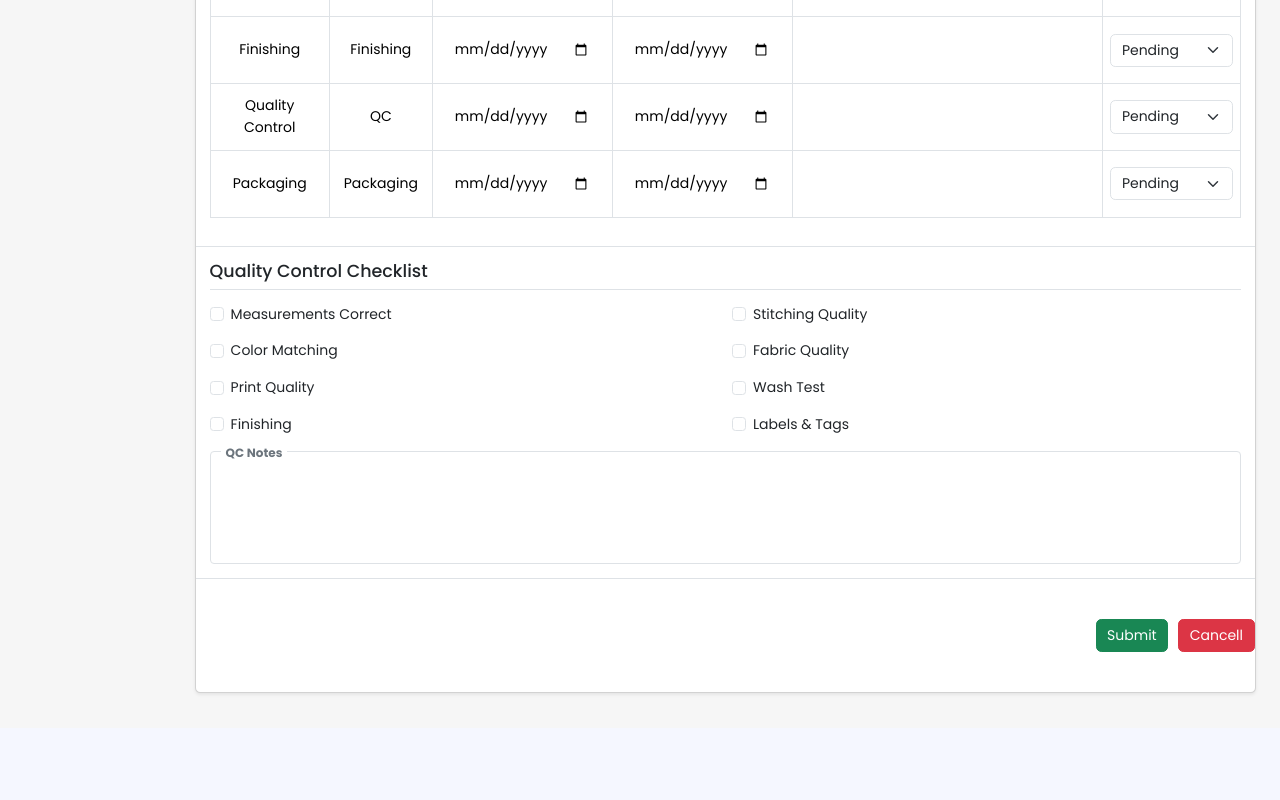
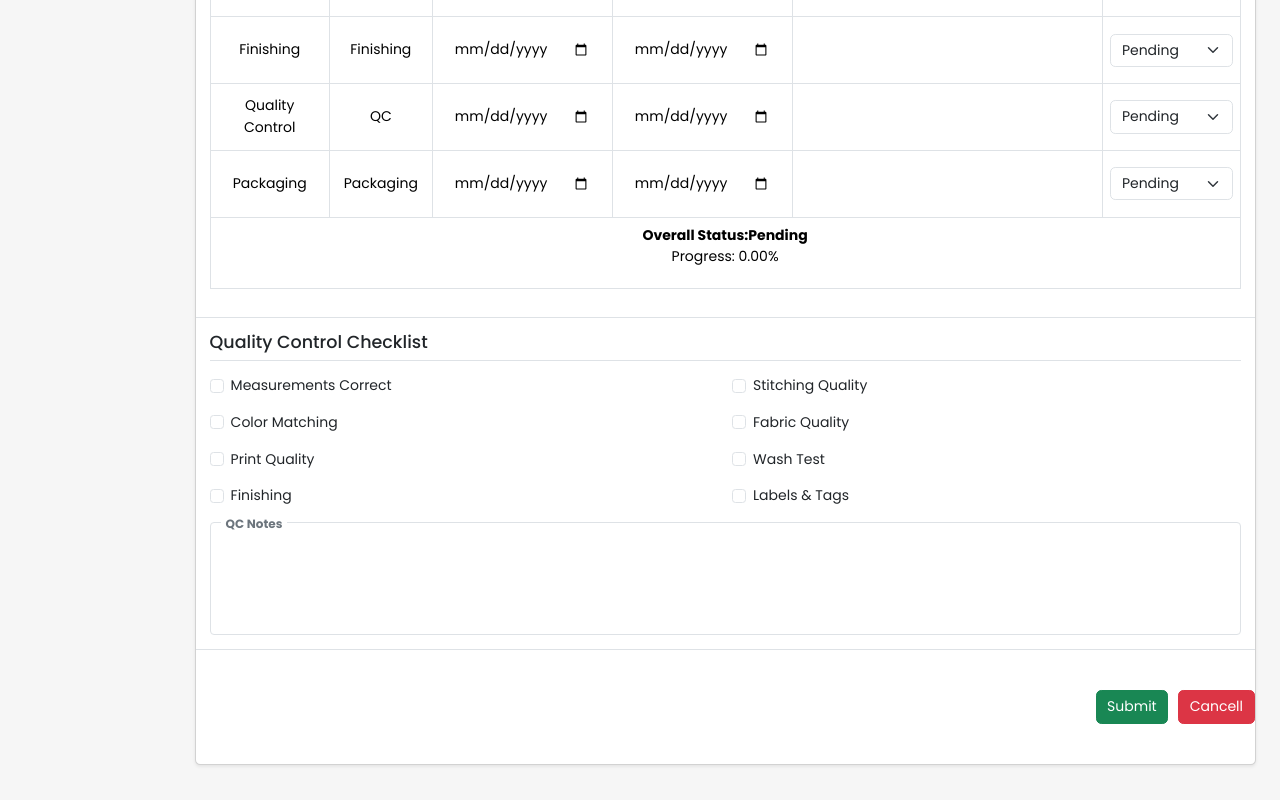
Before and after one commit to Randeepa123/Garment-management-system, a React (Create React App) app in the folder InvoiceApp-master/InvoiceApp-master/frontend/: page /addOrder in a window 1280 px wide. Shown: the part 2323-3123 px from the top of the page. Before the commit the page ends 3051 px from the top, so only its background shows below. Built offline with nearby package versions, Linux system fonts and the light colour scheme.

Commit message:
made the boxes, progress bars functionally working

```diff
--- a/InvoiceApp-master/InvoiceApp-master/frontend/package.json
+++ b/InvoiceApp-master/InvoiceApp-master/frontend/package.json
@@ -15,6 +15,7 @@
     "cra-template": "1.2.0",
     "dom": "^0.0.3",
     "html2canvas": "^1.4.1",
+    "html2pdf.js": "^0.10.3",
     "jspdf": "^2.5.2",
     "mui": "^0.0.1",
     "react": "^18.3.1",
--- a/InvoiceApp-master/InvoiceApp-master/frontend/src/componants/Order Management/Jobcard/JobCard.js
+++ b/InvoiceApp-master/InvoiceApp-master/frontend/src/componants/Order Management/Jobcard/JobCard.js
@@ -23,6 +23,9 @@ function JobCard({
         const [fabricDetails1, setFabricDetails] = useState();
         const [color1, setColor] = useState();
         const [sizeRange1, setSizeRange] = useState();
+        const [isCancelled1,setisCancelled]=useState('')
+        const [progress1,setprogress]=useState(0)
+        const [status1,setstatus]=useState('')
         const [sizeDistributionS1, setSizeDistributionS] = useState(0);
         const [sizeDistributionM1, setSizeDistributionM] = useState(0);
         const [sizeDistributionL1, setSizeDistributionL] = useState(0);
@@ -189,6 +192,80 @@ function JobCard({
     useEffect(() => {
         console.log("Status:", submitted)
     }, [submitted])
+
+    const getOverallStatus = () => {
+            const statuses = [
+                patternMakingStatus1,
+                cuttingStatus1,
+                printingStatus1,
+                sewingStatus1,
+                finishingStatus1,
+                qualityControlStatus1,
+                packagingStatus1
+            ];
+
+            if (statuses.every(status => status === "Completed")) return "Completed";
+            if (statuses.some(status => status === "In Progress")) return "In Progress";
+            if (statuses.some(status => status === "Delayed")) return "Delayed";
+            return "Pending"; // default if none started
+
+
+        };
+
+        const getPercentage=()=>{
+            const status = [
+                patternMakingStatus1,
+                cuttingStatus1,
+                printingStatus1,
+                sewingStatus1,
+                finishingStatus1,
+                qualityControlStatus1,
+                packagingStatus1
+            ];
+
+            const processes = [
+                patternMakingStatus1,
+                cuttingStatus1,
+                printingStatus1,
+                sewingStatus1,
+                finishingStatus1,
+                qualityControlStatus1,
+                packagingStatus1
+              ];
+
+            const completedCount = processes.filter(status => status === "Completed").length;
+            const totalCount = processes.length;
+            const progressPercentage = (completedCount / totalCount) * 100;
+
+            return progressPercentage;
+        };
+
+        useEffect(() => {
+            const value = getPercentage();
+            setprogress(value);
+        }, [
+            patternMakingStatus1,
+            cuttingStatus1,
+            printingStatus1,
+            sewingStatus1,
+            finishingStatus1,
+            qualityControlStatus1,
+            packagingStatus1
+        ]);
+
+        useEffect(() => {
+            const statusgetter = getOverallStatus();
+            setstatus(statusgetter);
+        }, [
+            patternMakingStatus1,
+            cuttingStatus1,
+            printingStatus1,
+            sewingStatus1,
+            finishingStatus1,
+            qualityControlStatus1,
+            packagingStatus1
+        ]);
+
 
   return (
     <>
@@ -799,6 +876,14 @@ function JobCard({
                                     <option value="Delayed">Delayed</option>
                                 </select></td>
                             </tr>
+                            <tr>
+                                <td colSpan="6" className="text-center">
+                                    <strong>
+                                        Overall Status:{getOverallStatus()}
+                                    </strong>
+                                    <p>Progress: {getPercentage().toFixed(2)}%</p>
+                                </td>
+                            </tr>
                         </tbody>
                     </table>
                 </div>
@@ -910,6 +995,8 @@ function JobCard({
                             color: color1,
                             wait:wait,
                             sizeRange: sizeRange1,
+                            progress:progress1,
+                            status:status1,
                             sizeDistribution: {
                                 S: sizeDistributionS1,
                                 M: sizeDistributionM1,
--- a/InvoiceApp-master/InvoiceApp-master/frontend/src/componants/Order Management/Jobcard/UpdateJobCard.js
+++ b/InvoiceApp-master/InvoiceApp-master/frontend/src/componants/Order Management/Jobcard/UpdateJobCard.js
@@ -4,6 +4,7 @@ import './JobCard.css'
 import logo from '../../../asserts/img/logo.png'
 import Swal from "sweetalert2";
 import { useNavigate } from 'react-router-dom';
+import html2pdf from 'html2pdf.js'
 
 
 
@@ -465,13 +466,14 @@ function UpdateJobCard({
         packagingStatus1
     ]);
 
-
-
-
+    const download=()=>{
+        //const pdf=document.querySelector('#form');
+        //html2pdf(pdf);
+    }
 
   return (
     <>
-    <div class="container py-4">
+    <div class="container py-4" id='form'>
         <div class="card shadow-sm">
             <div class="card-header bg-white py-4">
                 <div class="row align-items-center">
@@ -1325,7 +1327,9 @@ function UpdateJobCard({
                 <button type="button" class="btn btn-danger"
                 onClick={() => cancell()}
 
-            >Cancell</button>
+                >Cancell</button>
+
+                <button type="button" class="btn btn-primary"onClick={() => download()} >Download</button>
 
 
             </div>
--- a/InvoiceApp-master/InvoiceApp-master/frontend/src/componants/Order Management/OrderProgress/OrderProgress.js
+++ b/InvoiceApp-master/InvoiceApp-master/frontend/src/componants/Order Management/OrderProgress/OrderProgress.js
@@ -16,7 +16,7 @@ import {
     marginBottom: '5px',
   });
 
-  function OrderProgress({getOrders,rows}) {
+  function OrderProgress({rows}) {
   return (
     <Paper sx={{ p: 3, borderRadius: '10px', height: '100%',width: '50%' }}>
     <Typography variant="h6" sx={{ fontWeight: 500, mb: 3 }}>
--- a/InvoiceApp-master/InvoiceApp-master/frontend/src/componants/Order Management/OrderTable/OrderTable.js
+++ b/InvoiceApp-master/InvoiceApp-master/frontend/src/componants/Order Management/OrderTable/OrderTable.js
@@ -81,6 +81,8 @@ function OrderTable({rows, getOrders}) {
     return <FaShoppingCart fontSize="small" />;
   };
 
+  console.log("Rows in table:",rows)
+
   return (
     <Paper sx={{ p: 0, borderRadius: '10px',width: '50%' }}>
       {/* Table header */}
--- a/InvoiceApp-master/InvoiceApp-master/frontend/src/componants/Order Management/OrdersCountBoxes/OrdersCountBoxes.js
+++ b/InvoiceApp-master/InvoiceApp-master/frontend/src/componants/Order Management/OrdersCountBoxes/OrdersCountBoxes.js
@@ -28,12 +28,22 @@ const ArrowForwardIcon = () => (
   );
 
 
-function OrdersCountBoxes() {
+function OrdersCountBoxes({rows}) {
+
+  console.log("Rows in boxes:",rows)
+
+  const pendingCount = rows.filter(row => row.status === 'Pending').length;
+  const completedCount = rows.filter(row => row.status === 'Completed').length;
+  const urgentCount = rows.filter(row => row.priority === 'High').length;
+  const delayedCount = rows.filter(row => row.status === 'Delayed').length;
+
+  console.log("Delayed count:",pendingCount)
+
     const orderSummary = [
-        { title: 'Pending Orders', count: 50, icon: <Inventory2OutlinedIcon /> },
-        { title: 'Completed Orders', count: 49, icon: <Inventory2OutlinedIcon /> },
-        { title: 'Urgent Orders', count: 10, icon: <Inventory2OutlinedIcon /> },
-        { title: 'Delayed Orders', count: 10, icon: <Inventory2OutlinedIcon /> },
+        { title: 'Pending Orders', count: pendingCount, icon: <Inventory2OutlinedIcon /> },
+        { title: 'Completed Orders', count: completedCount, icon: <Inventory2OutlinedIcon /> },
+        { title: 'Urgent Orders', count: urgentCount, icon: <Inventory2OutlinedIcon /> },
+        { title: 'Delayed Orders', count: delayedCount, icon: <Inventory2OutlinedIcon /> },
       ];
   return (
     <Grid container spacing={3} sx={{ mb: 4 }}>
--- a/InvoiceApp-master/InvoiceApp-master/frontend/src/pages/Order_Management/AddOrder.js
+++ b/InvoiceApp-master/InvoiceApp-master/frontend/src/pages/Order_Management/AddOrder.js
@@ -22,6 +22,10 @@ function AddOrder() {
       color: data.color,
       wait:data.wait,
       sizeRange: data.sizeRange,
+      isCancelled:data.isCancelled,
+      progress:data.progress,
+      status:data.status,
+
       sizeDistribution: {
         sizeDistributionS: data.sizeDistribution.S,
         sizeDistributionM: data.sizeDistribution.M,
--- a/InvoiceApp-master/InvoiceApp-master/frontend/src/pages/Order_Management/Order_Mainpage.js
+++ b/InvoiceApp-master/InvoiceApp-master/frontend/src/pages/Order_Management/Order_Mainpage.js
@@ -34,7 +34,9 @@ function Order_Mainpage() {
   return (
     <>
         <TopicBar text="Order Management" userName="Vishwa Dissanayake" />
-        <OrdersCountBoxes/>
+        <OrdersCountBoxes
+          rows={orders}
+        />
 
         <Container className='main-container'>
           <OrderTable
@@ -42,8 +44,7 @@ function Order_Mainpage() {
             getOrders={getOrders}
           />
           <OrderProgress className='OrderProgress'
-          rows={orders}
-          getOrders={getOrders}/>
+          rows={orders} />
         </Container>
 
     </>
```
Also changed, not shown: 1 other file (tests, documents, lock files or other folders).
